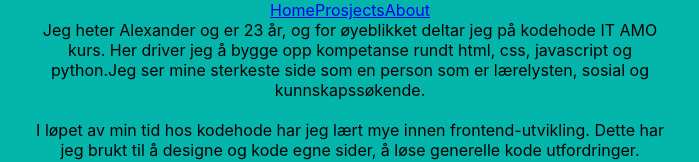
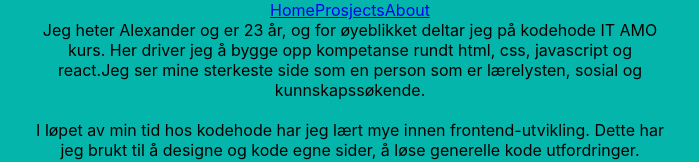
Before and after one commit to AlexanderKodehode/portfolio, a React (Create React App) app: page /AboutMePage in a window 1280 px wide. Shown: the top 162 px of the page, without its empty margins (290-989 px from the left). Built offline with nearby package versions, Linux system fonts and the light colour scheme; the HTML template or start-up script is replaced by a standard one.

Commit message:
Changes to pitch

```diff
--- a/src/pages/AboutMePage.js
+++ b/src/pages/AboutMePage.js
@@ -4,7 +4,7 @@ import styles from '../../src/components/styles/my-style.module.css'
 const AboutMePage = () => {
     return (
         <>
-            <p className={styles.text}>Jeg heter Alexander og er 23 år, og for øyeblikket deltar jeg på kodehode IT AMO kurs. Her driver jeg å bygge opp kompetanse rundt html, css, javascript og python.Jeg ser mine sterkeste side som en person som er lærelysten, sosial og kunnskapssøkende.</p>
+            <p className={styles.text}>Jeg heter Alexander og er 23 år, og for øyeblikket deltar jeg på kodehode IT AMO kurs. Her driver jeg å bygge opp kompetanse rundt html, css, javascript og react.Jeg ser mine sterkeste side som en person som er lærelysten, sosial og kunnskapssøkende.</p>
             <br/>
             <p className={styles.text}>I løpet av min tid hos kodehode har jeg lært mye innen frontend-utvikling. Dette har jeg brukt til å designe og kode egne sider, å løse generelle kode utfordringer.</p>
             <br/>
```
